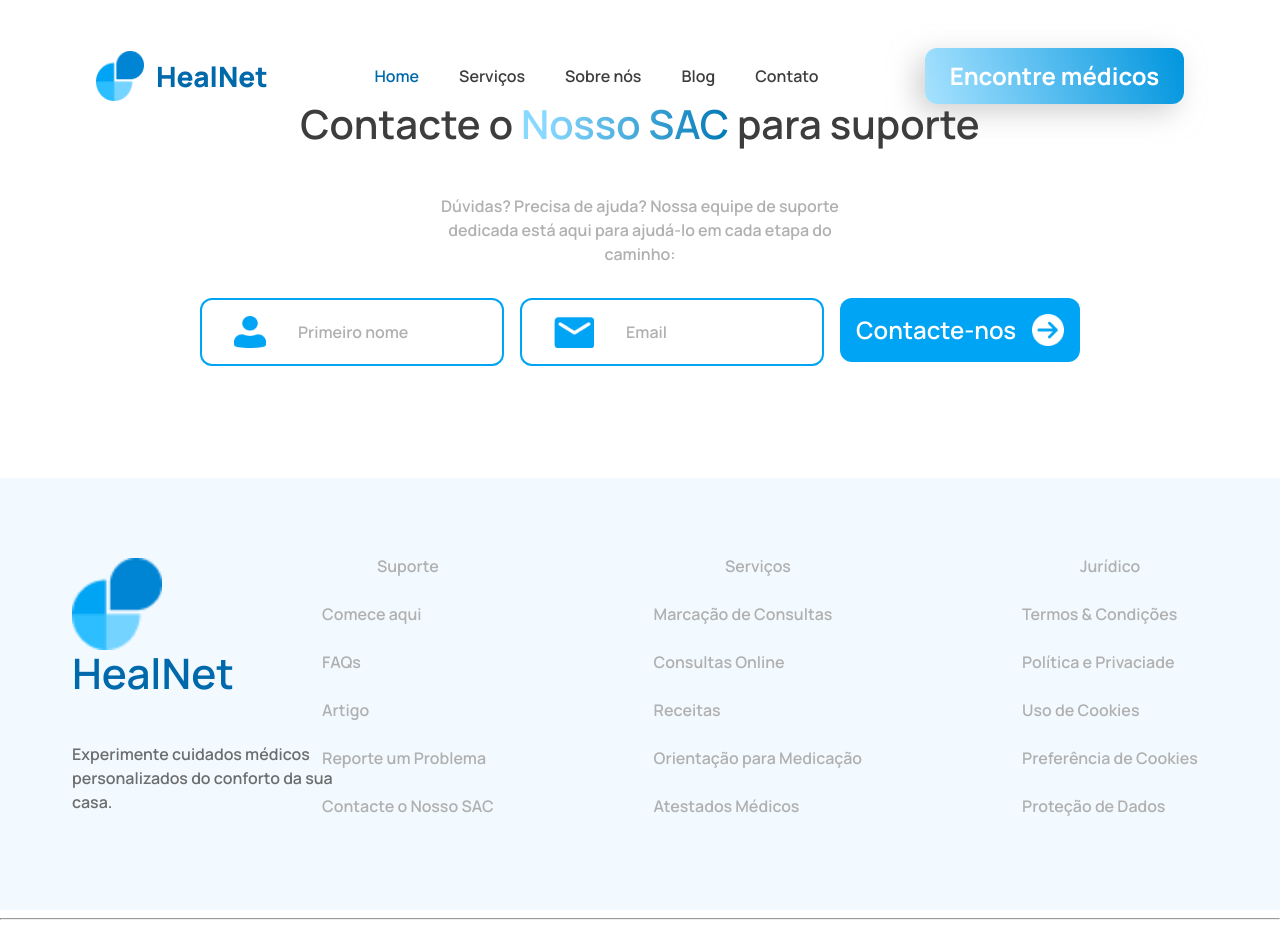
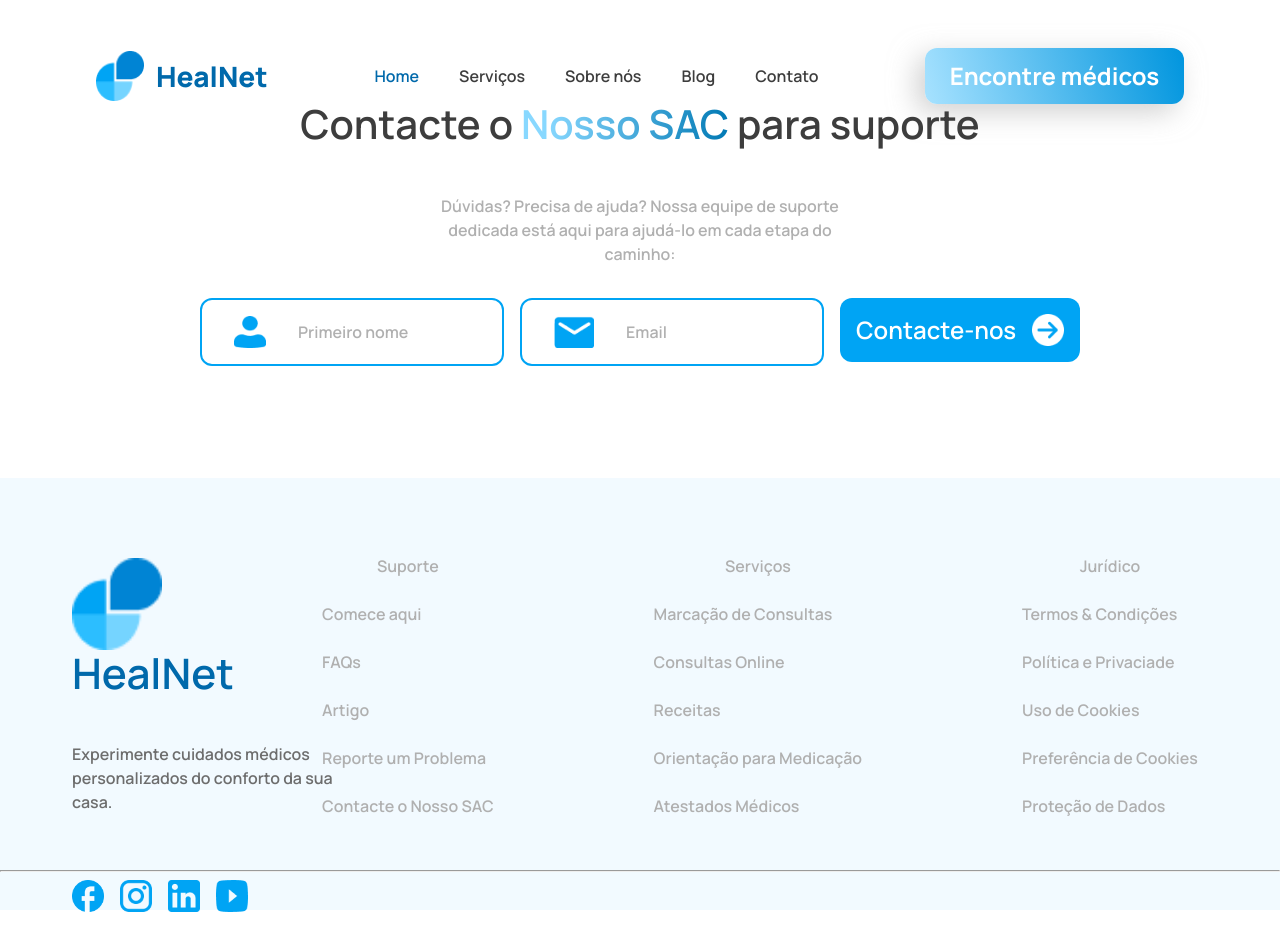
Before and after one commit to capella-marcosfilipe/healnet, a plain HTML site: page index.html in a window 1280 px wide. Shown: the top 925 px of the page. Drawn offline with Linux system fonts and the light colour scheme.

Commit message:
linha adicionada, logos posicionadas, alinhadas e estilizadas.

```diff
--- a/styles/contatos.css
+++ b/styles/contatos.css
@@ -186,3 +186,16 @@
 hr {
     color: #00A4F4;
 }
+
+.container__logos {
+    display: flex;
+    flex-direction: row;
+    align-items: center;
+    padding-left: 4.5rem;
+    gap: 1rem;
+}
+
+.container__logos img {
+    width: 2rem;
+    height: 2rem;
+}
```
Also changed, not shown: index.html (+2 -3 lines).
